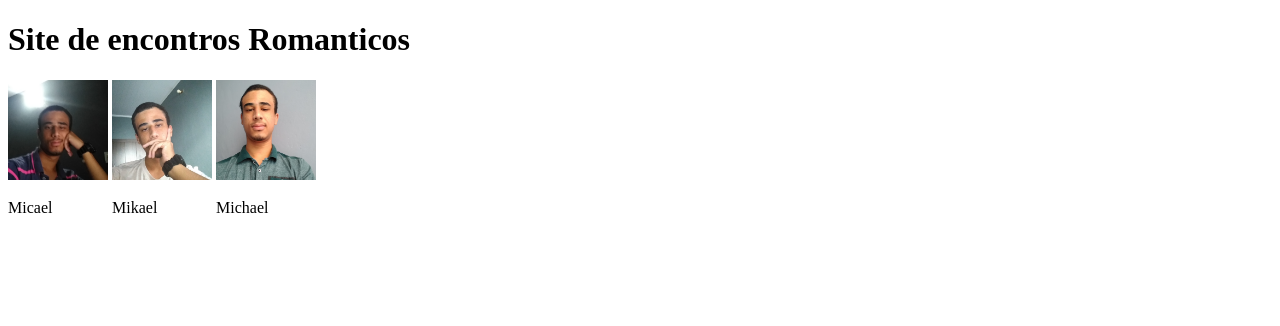
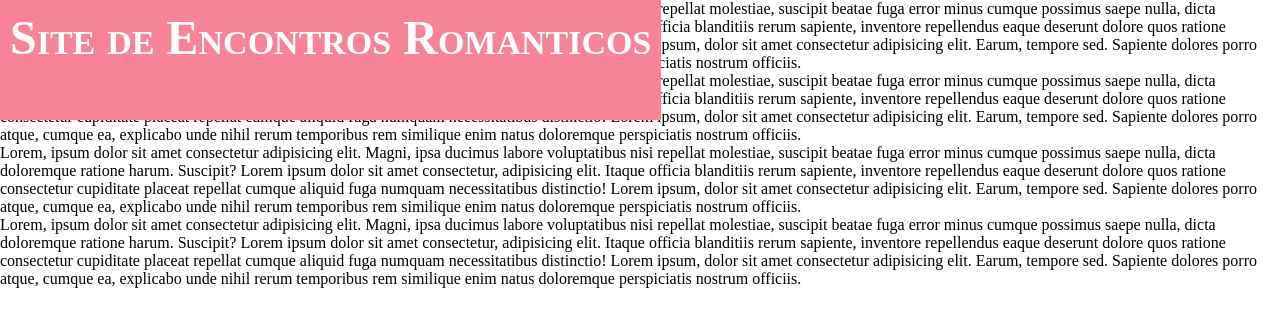
Before and after one commit to micaelsilvasouza/projeto-romantismo, a plain HTML site: page index.html in a window 1280 px wide. Drawn offline with Linux system fonts and the light colour scheme.

Commit message:
testando cabeçalho fixo

```diff
--- a/estilos/style.css
+++ b/estilos/style.css
@@ -1,9 +1,24 @@
 @charset "UTF-8";
-
+*{
+    margin: 0px;
+    padding: 0px;
+}
 section#res_busca > div{
     display: inline-block;
 }
 
+h1#cabecalho{
+    text-align: center;
+    font-size: 3em;
+    font-weight: bold;
+    font-variant: small-caps;
+    background-color: rgb(247, 131, 150);
+    color: white;
+    height: 100px;
+    margin-bottom: 30px;
+    padding: 10px;
+    position: fixed;
+}
 button.icon{
     background: red no-repeat center center;
     background-size: cover;
--- a/index.html
+++ b/index.html
@@ -6,21 +6,24 @@
     <meta name="viewport" content="width=device-width, initial-scale=1.0">
     <title>Site Romantico</title>
     <link rel="stylesheet" href="estilos/style.css">
+
 </head>
 <body>
-    <h1>Site de encontros Romanticos</h1>
-    <section id="res_busca" >
+    <h1 id="cabecalho">Site de Encontros Romanticos</h1>
+    <!--
+        <section id="res_busca" >
         <div>
-            <button class="icon" onclick="acessarPerfil('perfil1')"><!--imagem no fundo--></button>
+            <button class="icon" onclick="acessarPerfil('perfil1')"><imagem no fundo</button>
             <p>Micael</p>
         </div>
         <div>
-            <button class="icon" onclick="acessarPerfil('perfil2')"><!--Imagem no fundo--></button>
+            <button class="icon" onclick="acessarPerfil('perfil2')"></button>
             <p>Mikael</p>
         </div>
         <div>
-            <button class="icon" onclick="acessarPerfil('perfil3')"><!--Imagem no fundo--></button>
+            <button class="icon" onclick="acessarPerfil('perfil3')"></button>
             <p>Michael</p>
+
         </div>
     </section>
     <section id="perfil">
@@ -28,7 +31,13 @@
         <img src="imagens/i1.jpg" alt="imagem de perfil" id="imagem_perfil">
         <h1 id="nome">Perfil 1</h1>
         <p>Lorem ipsum dolor sit amet consectetur adipisicing elit. Doloribus, repudiandae quod quam aut nihil eius est accusamus assumenda totam numquam deleniti ipsam maiores voluptates qui maxime velit vitae sed labore.</p>
-    </section>
+    </section>-->
+    <main>
+        <p>Lorem, ipsum dolor sit amet consectetur adipisicing elit. Magni, ipsa ducimus labore voluptatibus nisi repellat molestiae, suscipit beatae fuga error minus cumque possimus saepe nulla, dicta doloremque ratione harum. Suscipit? Lorem ipsum dolor sit amet consectetur, adipisicing elit. Itaque officia blanditiis rerum sapiente, inventore repellendus eaque deserunt dolore quos ratione consectetur cupiditate placeat repellat cumque aliquid fuga numquam necessitatibus distinctio! Lorem ipsum, dolor sit amet consectetur adipisicing elit. Earum, tempore sed. Sapiente dolores porro atque, cumque ea, explicabo unde nihil rerum temporibus rem similique enim natus doloremque perspiciatis nostrum officiis.</p>
+        <p>Lorem, ipsum dolor sit amet consectetur adipisicing elit. Magni, ipsa ducimus labore voluptatibus nisi repellat molestiae, suscipit beatae fuga error minus cumque possimus saepe nulla, dicta doloremque ratione harum. Suscipit? Lorem ipsum dolor sit amet consectetur, adipisicing elit. Itaque officia blanditiis rerum sapiente, inventore repellendus eaque deserunt dolore quos ratione consectetur cupiditate placeat repellat cumque aliquid fuga numquam necessitatibus distinctio! Lorem ipsum, dolor sit amet consectetur adipisicing elit. Earum, tempore sed. Sapiente dolores porro atque, cumque ea, explicabo unde nihil rerum temporibus rem similique enim natus doloremque perspiciatis nostrum officiis.</p>
+        <p>Lorem, ipsum dolor sit amet consectetur adipisicing elit. Magni, ipsa ducimus labore voluptatibus nisi repellat molestiae, suscipit beatae fuga error minus cumque possimus saepe nulla, dicta doloremque ratione harum. Suscipit? Lorem ipsum dolor sit amet consectetur, adipisicing elit. Itaque officia blanditiis rerum sapiente, inventore repellendus eaque deserunt dolore quos ratione consectetur cupiditate placeat repellat cumque aliquid fuga numquam necessitatibus distinctio! Lorem ipsum, dolor sit amet consectetur adipisicing elit. Earum, tempore sed. Sapiente dolores porro atque, cumque ea, explicabo unde nihil rerum temporibus rem similique enim natus doloremque perspiciatis nostrum officiis.</p>
+        <p>Lorem, ipsum dolor sit amet consectetur adipisicing elit. Magni, ipsa ducimus labore voluptatibus nisi repellat molestiae, suscipit beatae fuga error minus cumque possimus saepe nulla, dicta doloremque ratione harum. Suscipit? Lorem ipsum dolor sit amet consectetur, adipisicing elit. Itaque officia blanditiis rerum sapiente, inventore repellendus eaque deserunt dolore quos ratione consectetur cupiditate placeat repellat cumque aliquid fuga numquam necessitatibus distinctio! Lorem ipsum, dolor sit amet consectetur adipisicing elit. Earum, tempore sed. Sapiente dolores porro atque, cumque ea, explicabo unde nihil rerum temporibus rem similique enim natus doloremque perspiciatis nostrum officiis.</p>
+    </main>
     <script src="scripts/script.js"></script>
 </body>
 </html>
```
